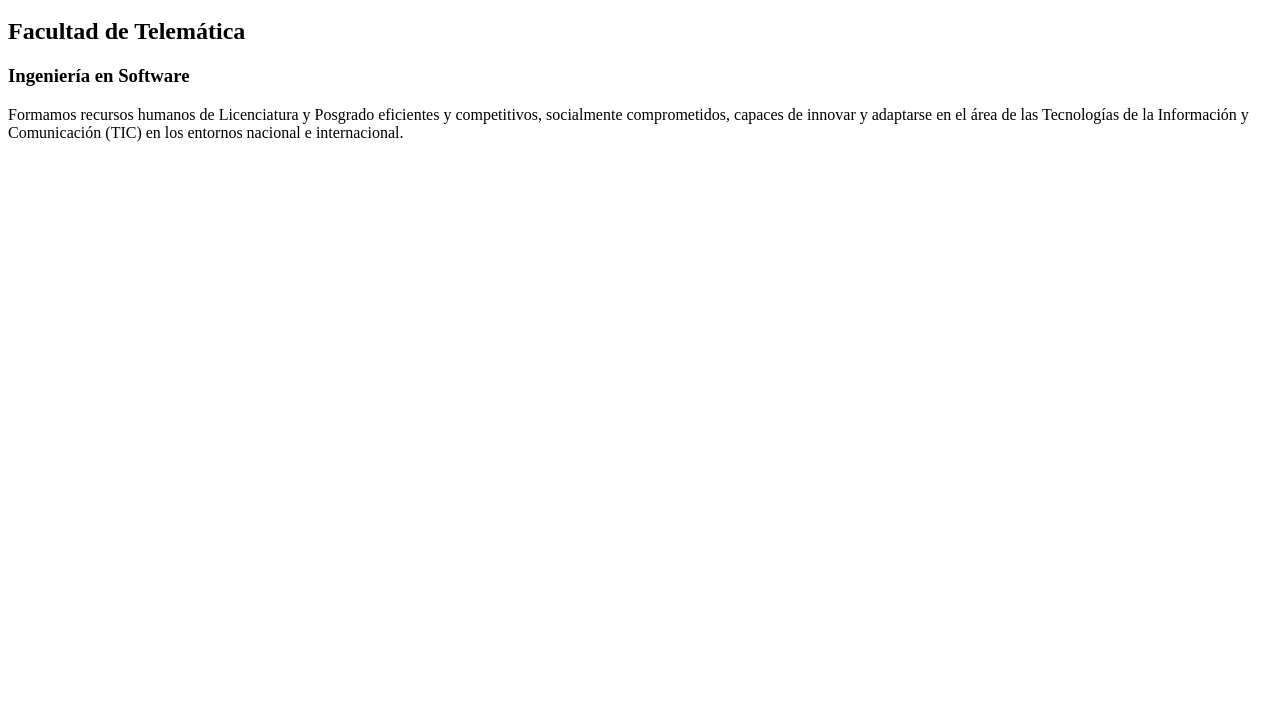
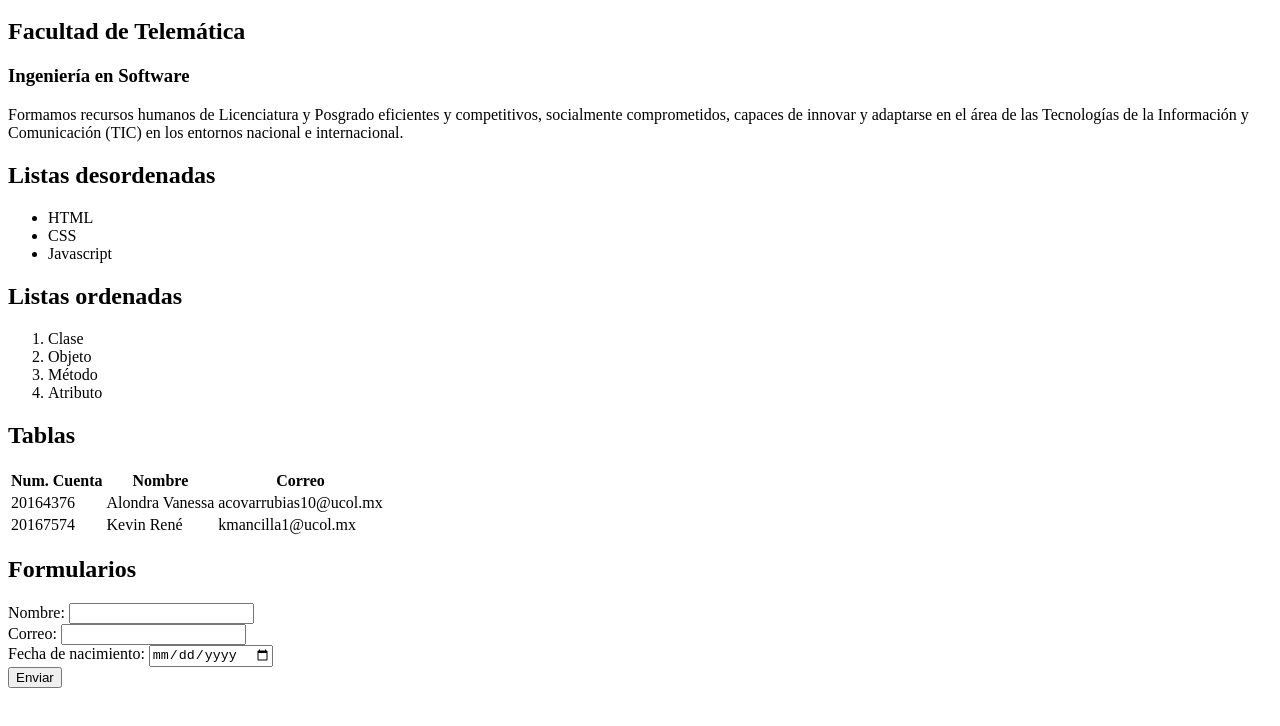
Before and after one commit to acovarrubias10/elementos, a plain HTML site: page index.html in a window 1280 px wide. Shown: the part 48-774 px from the top of the page. Drawn offline with Linux system fonts and the light colour scheme.

Commit message:
Formularios

```diff
--- a/index.html
+++ b/index.html
@@ -12,6 +12,54 @@
     <p>
         Formamos recursos humanos de Licenciatura y Posgrado eficientes y competitivos, socialmente comprometidos, capaces de innovar y adaptarse en el área de las Tecnologías de la Información y Comunicación (TIC) en los entornos nacional e internacional.
     </p>
-
+    <h2>Listas desordenadas</h2>
+    <ul>
+        <li>HTML</li>
+        <li>CSS</li>
+        <li>Javascript</li>
+    </ul>
+    <h2>Listas ordenadas</h2>
+    <ol>
+        <li>Clase</li>
+        <li>Objeto</li>
+        <li>Método</li>
+        <li>Atributo</li>
+    </ol>
+    <h2>Tablas</h2>
+    <table>
+        <tr>
+            <th>Num. Cuenta</th>
+            <th>Nombre</th>
+            <th>Correo</th>
+        </tr>
+        <tr>
+            <td>20164376</td>
+            <td>Alondra Vanessa</td>
+            <td>acovarrubias10@ucol.mx</td>
+        </tr>
+        <tr>
+            <td>20167574</td>
+            <td>Kevin René</td>
+            <td>kmancilla1@ucol.mx</td>
+        </tr>
+    </table>
+    <h2>Formularios</h2>
+    <form>
+        <div>
+            <label for="nombre">Nombre:</label>
+            <input type="text" id="nombre" />
+        </div>
+        <div>
+            <label for="email">Correo:</label>
+            <input type="email" id="email" />
+        </div>
+        <div>
+            <label for="fNacimiento">Fecha de nacimiento:</label>
+            <input type="date" id="fNacimiento" />
+        </div>
+        <div>
+            <button type="submit">Enviar</button>
+        </div>
+    </form>
 </body>
 </html>
```
